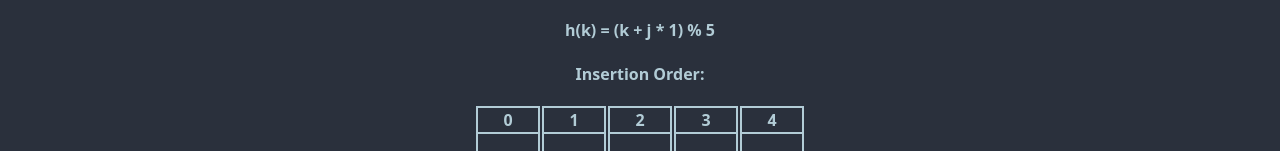
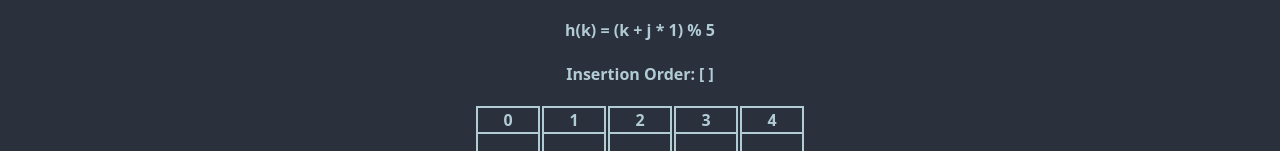
Before and after one commit to alexespejo/dsa-visualizer, a Svelte app: page /hash_tables/linear in a window 1280 px wide. Shown: the part 316-467 px from the top of the page. Built offline with nearby package versions, Linux system fonts and the light colour scheme.

Commit message:
fixed insertion order display

```diff
--- a/src/routes/HashTables/Linear.svelte
+++ b/src/routes/HashTables/Linear.svelte
@@ -96,7 +96,7 @@
   <FormControl>
    <Label
     >Stepsize
-    <div class="tooltip" data-tip="Step size of 0 indicates no stepsize">
+    <div class="tooltip" data-tip="Step size of 1 indicates no stepsize">
      <svg
       xmlns="http://www.w3.org/2000/svg"
       fill="none"
@@ -172,14 +172,16 @@
     : `* ${stepSize}`}&#41; % {capacity}
   </div>
 
-  <div class="flex font-bold">
-   <span>Insertion Order:</span>
-   <ol class="flex">
+  <div class="flex font-bold space-x-1">
+   <span>Insertion Order: </span>
+   <ol class="flex space-x-1">
+    {"["}
     {#each insertionOrder as item, index}
      <li class="">
-      {item}{index === insertionOrder.length - 1 ? "" : ","}
+      {item}{index === insertionOrder.length - 1 ? " " : ", "}
      </li>
     {/each}
+    {"]"}
    </ol>
   </div>
   <div class="hash-table-container">
```
